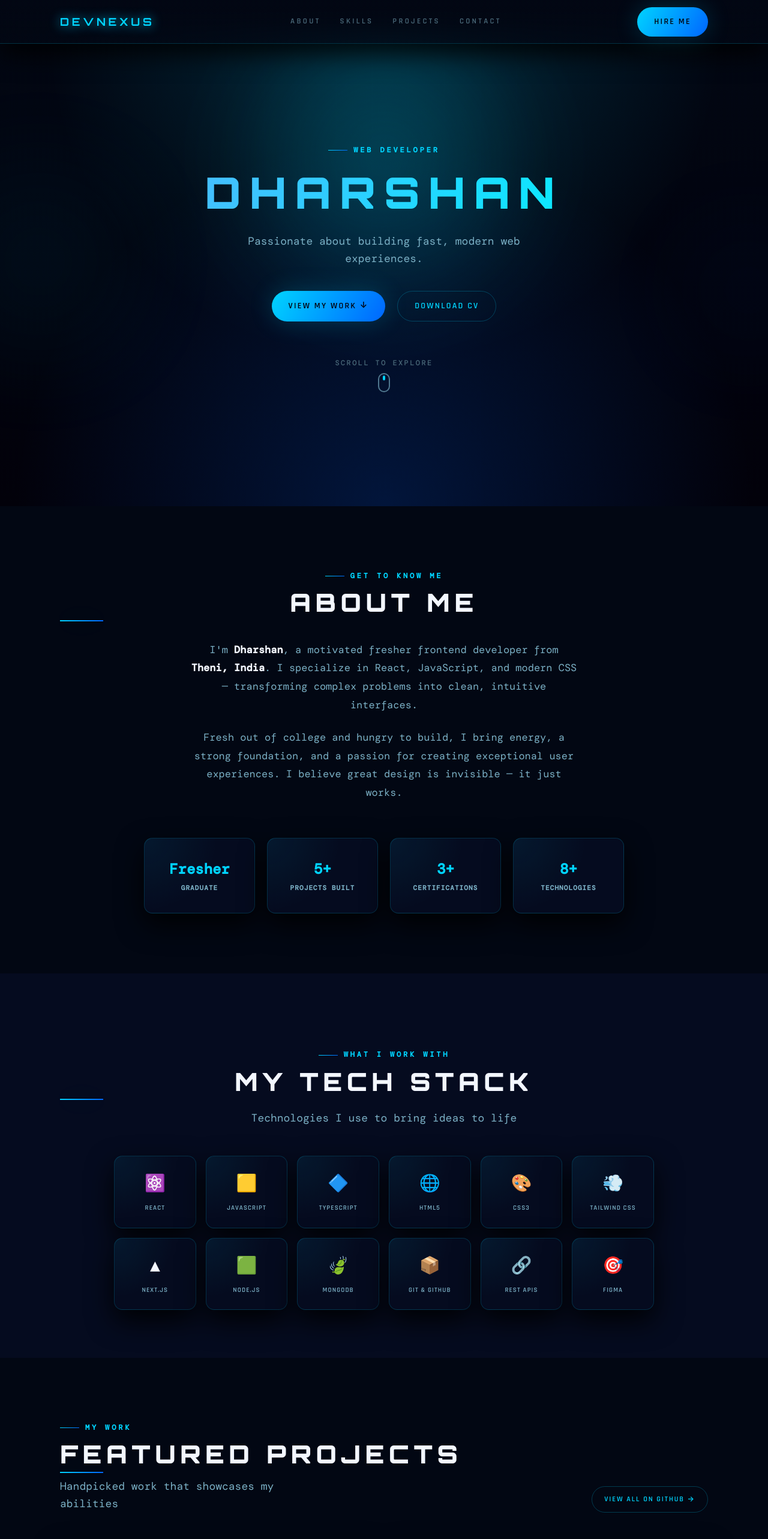
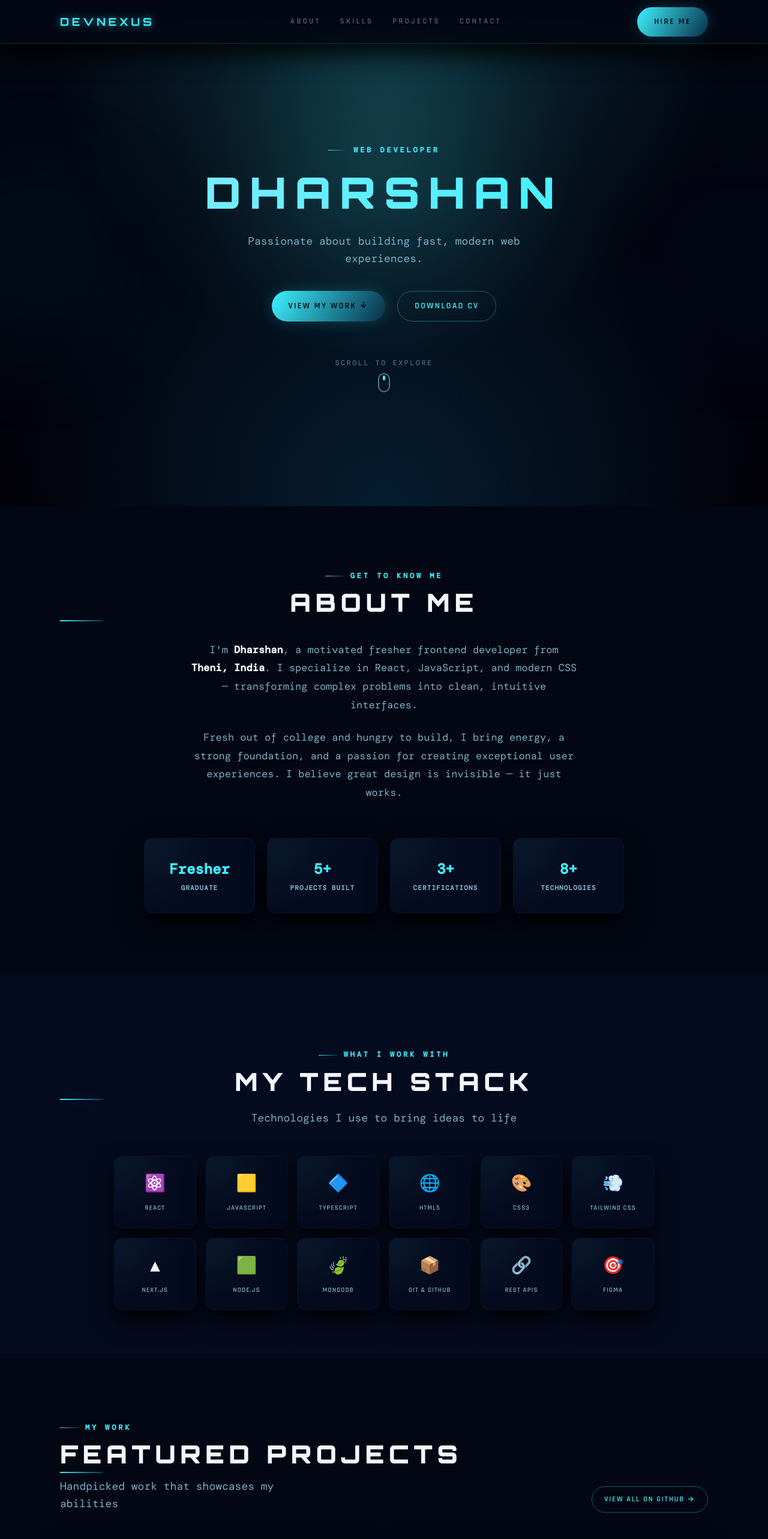
Before and after one commit to dhxrshanr-ai/DevNexus, a React (Vite) app: page / in a window 1280 px wide. Shown: the top 2566 px of the page at 60% size. Built offline with nearby package versions, Linux system fonts and the light colour scheme; a web font is replaced by a local one.

Commit message:
color adjustment

```diff
--- a/src/index.css
+++ b/src/index.css
@@ -9,22 +9,22 @@
   --bg-glass: rgba(5, 11, 31, 0.86);
   --bg-elevated: #050a1a;
 
-  /* Accent colors */
-  --accent-cyan: #00d4ff;
-  --accent-cyan-soft: rgba(0, 212, 255, 0.3);
-  --accent-cyan-dim: rgba(0, 212, 255, 0.12);
-  --accent-cyan-border-subtle: rgba(0, 212, 255, 0.25);
-  --accent-cyan-border-strong: rgba(0, 212, 255, 0.7);
-  --accent-cyan-glow-soft: 0 0 35px rgba(0, 212, 255, 0.25);
-  --accent-cyan-glow-strong: 0 0 55px rgba(0, 212, 255, 0.4);
-  --accent-cyan-glow-intense: 0 0 85px rgba(0, 212, 255, 0.7);
+  /* Accent colors (single-hue cyan family, softer glow) */
+  --accent-cyan: #3cf2ff;
+  --accent-cyan-soft: rgba(60, 242, 255, 0.22);
+  --accent-cyan-dim: rgba(60, 242, 255, 0.12);
+  --accent-cyan-border-subtle: rgba(60, 242, 255, 0.35);
+  --accent-cyan-border-strong: rgba(60, 242, 255, 0.7);
+  --accent-cyan-glow-soft: 0 0 26px rgba(60, 242, 255, 0.22);
+  --accent-cyan-glow-strong: 0 0 42px rgba(60, 242, 255, 0.35);
+  --accent-cyan-glow-intense: 0 0 64px rgba(60, 242, 255, 0.48);
 
-  --accent-blue: #0066ff;
-  --accent-blue-soft: rgba(0, 102, 255, 0.35);
+  --accent-blue: #1fa7d8;
+  --accent-blue-soft: rgba(31, 167, 216, 0.28);
 
-  --accent-success: #00ff88;
-  --accent-success-soft: rgba(0, 255, 136, 0.18);
-  --danger: #ef4444;
+  --accent-success: #46ffe0;
+  --accent-success-soft: rgba(70, 255, 224, 0.16);
+  --danger: #f97373;
 
   /* Backwards-compat aliases */
   --accent: var(--accent-cyan);
@@ -46,24 +46,24 @@
 
   /* Gradients */
   --gradient-hero:
-    radial-gradient(circle at top, rgba(0, 212, 255, 0.18) 0, transparent 55%),
-    radial-gradient(circle at bottom, rgba(0, 102, 255, 0.2) 0, transparent 60%),
+    radial-gradient(circle at top, rgba(60, 242, 255, 0.18) 0, transparent 55%),
+    radial-gradient(circle at bottom, rgba(8, 47, 73, 0.6) 0, transparent 60%),
     linear-gradient(180deg, #020713 0%, #02010a 100%);
-  --gradient-accent: linear-gradient(120deg, var(--accent-cyan), var(--accent-blue));
-  --gradient-text: linear-gradient(120deg, #00f0ff, #66a6ff, #00f0ff);
+  --gradient-accent: linear-gradient(120deg, var(--accent-cyan), rgba(8, 47, 73, 1));
+  --gradient-text: linear-gradient(120deg, #3cf2ff, #93eaff, #3cf2ff);
   --gradient-footer-border: linear-gradient(
     90deg,
     transparent,
-    rgba(0, 212, 255, 0.9),
-    rgba(0, 102, 255, 0.9),
+    rgba(60, 242, 255, 0.85),
+    rgba(8, 47, 73, 0.9),
     transparent
   );
 
   /* Shadows / glows */
-  --shadow-card: 0 18px 45px rgba(0, 0, 0, 0.9);
-  --shadow-glow-soft: 0 0 40px rgba(0, 212, 255, 0.2);
-  --shadow-glow-strong: 0 0 60px rgba(0, 212, 255, 0.35);
-  --shadow-glow-intense: 0 0 85px rgba(0, 212, 255, 0.7);
+  --shadow-card: 0 18px 38px rgba(0, 0, 0, 0.85);
+  --shadow-glow-soft: 0 0 26px rgba(60, 242, 255, 0.18);
+  --shadow-glow-strong: 0 0 40px rgba(60, 242, 255, 0.28);
+  --shadow-glow-intense: 0 0 58px rgba(60, 242, 255, 0.48);
 
   /* Transitions */
   --transition-fast: 120ms cubic-bezier(0.4, 0, 0.2, 1);
@@ -105,8 +105,8 @@ body {
   background:
     repeating-linear-gradient(
       to bottom,
-      rgba(0, 212, 255, 0.04) 0px,
-      rgba(0, 212, 255, 0.04) 1px,
+      rgba(60, 242, 255, 0.024) 0px,
+      rgba(60, 242, 255, 0.024) 1px,
       transparent 1px,
       transparent 4px
     ),
@@ -161,7 +161,7 @@ a {
 
 a:hover {
   color: var(--accent-cyan);
-  text-shadow: 0 0 18px rgba(0, 212, 255, 0.65);
+  text-shadow: 0 0 12px rgba(60, 242, 255, 0.55);
 }
 
 /* ───────────────────── Scrollbar ───────────────────── */
@@ -174,14 +174,14 @@ a:hover {
 }
 
 ::-webkit-scrollbar-thumb {
-  background: rgba(0, 212, 255, 0.35);
+  background: rgba(60, 242, 255, 0.28);
   border-radius: 999px;
-  box-shadow: 0 0 10px rgba(0, 212, 255, 0.4);
+  box-shadow: 0 0 8px rgba(60, 242, 255, 0.4);
 }
 
 ::-webkit-scrollbar-thumb:hover {
-  background: rgba(0, 212, 255, 0.8);
-  box-shadow: 0 0 18px rgba(0, 212, 255, 0.8);
+  background: rgba(60, 242, 255, 0.85);
+  box-shadow: 0 0 14px rgba(60, 242, 255, 0.75);
 }
 
 /* ───────────────────── Container ───────────────────── */
@@ -391,14 +391,14 @@ section[id] {
   z-index: 40;
   background: linear-gradient(
     to bottom,
-    rgba(2, 7, 19, 0.96),
-    rgba(2, 7, 19, 0.88),
-    rgba(2, 7, 19, 0.82)
+    rgba(2, 7, 19, 0.97),
+    rgba(2, 7, 19, 0.92),
+    rgba(2, 7, 19, 0.9)
   );
   backdrop-filter: blur(18px);
   -webkit-backdrop-filter: blur(18px);
-  border-bottom: 1px solid rgba(0, 212, 255, 0.2);
-  box-shadow: 0 18px 40px rgba(0, 0, 0, 0.85);
+  border-bottom: 1px solid rgba(60, 242, 255, 0.18);
+  box-shadow: 0 18px 40px rgba(0, 0, 0, 0.9);
   transition:
     background var(--transition-slow),
     box-shadow var(--transition-slow),
@@ -407,9 +407,9 @@ section[id] {
 }
 
 .navbar-scrolled {
-  background: radial-gradient(circle at top, rgba(0, 212, 255, 0.09), transparent 60%),
+  background: radial-gradient(circle at top, rgba(60, 242, 255, 0.1), transparent 60%),
     rgba(2, 6, 23, 0.98);
-  border-bottom-color: rgba(0, 212, 255, 0.35);
+  border-bottom-color: rgba(60, 242, 255, 0.32);
   box-shadow: 0 22px 70px rgba(0, 0, 0, 0.95);
 }
 
@@ -430,7 +430,7 @@ section[id] {
   letter-spacing: 0.26em;
   text-transform: uppercase;
   color: var(--accent-cyan);
-  text-shadow: 0 0 18px rgba(0, 212, 255, 0.9);
+  text-shadow: 0 0 14px rgba(60, 242, 255, 0.7);
 }
 
 .navbar-desktop-links {
@@ -469,7 +469,7 @@ section[id] {
 
 .navbar-link:hover {
   color: var(--accent-cyan);
-  text-shadow: 0 0 18px rgba(0, 212, 255, 0.7);
+  text-shadow: 0 0 10px rgba(60, 242, 255, 0.6);
 }
 
 .navbar-link:hover::after {
@@ -500,7 +500,7 @@ section[id] {
 .navbar-overlay {
   position: fixed;
   inset: 0;
-  background: radial-gradient(circle at top, rgba(0, 212, 255, 0.16), transparent 55%),
+  background: radial-gradient(circle at top, rgba(60, 242, 255, 0.12), transparent 55%),
     rgba(2, 6, 23, 0.96);
   z-index: 30;
   display: flex;
@@ -534,7 +534,7 @@ section[id] {
 
 .navbar-overlay-link:hover {
   color: var(--accent-cyan);
-  text-shadow: 0 0 18px rgba(0, 212, 255, 0.7);
+  text-shadow: 0 0 12px rgba(60, 242, 255, 0.6);
 }
 
 @media (max-width: 767px) {
@@ -569,16 +569,16 @@ section[id] {
   inset: -200%;
   background-image:
     linear-gradient(
-      rgba(0, 212, 255, 0.03) 1px,
+      rgba(60, 242, 255, 0.028) 1px,
       transparent 1px
     ),
     linear-gradient(
       90deg,
-      rgba(0, 212, 255, 0.03) 1px,
+      rgba(60, 242, 255, 0.028) 1px,
       transparent 1px
     );
-  background-size: 60px 60px;
-  opacity: 0.5;
+  background-size: 64px 64px;
+  opacity: 0.42;
   transform: translateY(0);
   animation: hero-grid-scroll 26s linear infinite;
   mix-blend-mode: soft-light;
@@ -594,8 +594,8 @@ section[id] {
   max-width: 680px;
   aspect-ratio: 1 / 1;
   transform: translateX(-50%);
-  background: radial-gradient(circle, rgba(0, 212, 255, 0.33) 0, transparent 60%);
-  opacity: 0.6;
+  background: radial-gradient(circle, rgba(60, 242, 255, 0.26) 0, transparent 60%);
+  opacity: 0.52;
   filter: blur(40px);
   mix-blend-mode: screen;
   pointer-events: none;
@@ -638,9 +638,9 @@ section[id] {
 /* ───────────────────── Cards & Tags ───────────────────── */
 .card {
   border-radius: var(--radius-md);
-  background: radial-gradient(circle at top left, rgba(0, 212, 255, 0.07), transparent 55%),
+  background: radial-gradient(circle at top left, rgba(60, 242, 255, 0.06), transparent 55%),
     var(--bg-card);
-  border: 1px solid var(--border-subtle);
+  border: 1px solid rgba(9, 20, 40, 0.9);
   box-shadow: var(--shadow-card);
   position: relative;
   overflow: hidden;
@@ -652,7 +652,7 @@ section[id] {
 }
 
 .card:hover {
-  border-color: var(--accent-cyan-border-strong);
+  border-color: var(--accent-cyan-border-subtle);
   box-shadow: var(--shadow-glow-strong);
   transform: translateY(-4px);
 }
@@ -702,8 +702,8 @@ section[id] {
   padding: 4px 12px;
   border-radius: var(--radius-pill);
   color: var(--accent-cyan);
-  background: rgba(0, 212, 255, 0.08);
-  border: 1px solid rgba(0, 212, 255, 0.32);
+  background: rgba(60, 242, 255, 0.08);
+  border: 1px solid rgba(60, 242, 255, 0.32);
   transition:
     background var(--transition-fast),
     box-shadow var(--transition-fast),
@@ -712,8 +712,8 @@ section[id] {
 }
 
 .tag-badge:hover {
-  background: rgba(0, 212, 255, 0.18);
-  border-color: rgba(0, 212, 255, 0.8);
+  background: rgba(60, 242, 255, 0.16);
+  border-color: rgba(60, 242, 255, 0.78);
   box-shadow: var(--shadow-glow-soft);
 }
 
@@ -723,9 +723,9 @@ section[id] {
   gap: 8px;
   padding: 6px 14px;
   border-radius: var(--radius-pill);
-  border: 1px solid rgba(0, 255, 136, 0.55);
-  background: rgba(0, 255, 136, 0.08);
-  color: #00ff88;
+  border: 1px solid rgba(70, 255, 224, 0.55);
+  background: rgba(70, 255, 224, 0.08);
+  color: #a7fff2;
   font-family: "Rajdhani", system-ui, -apple-system, BlinkMacSystemFont, "Segoe UI", sans-serif;
   font-size: 0.7rem;
   letter-spacing: 0.18em;
@@ -737,8 +737,8 @@ section[id] {
   width: 8px;
   height: 8px;
   border-radius: 999px;
-  background: #00ff88;
-  box-shadow: 0 0 18px rgba(0, 255, 136, 0.8);
+  background: #46ffe0;
+  box-shadow: 0 0 14px rgba(70, 255, 224, 0.8);
   animation: availability-pulse 2s ease-in-out infinite;
 }
 
@@ -787,7 +787,7 @@ section[id] {
 
 /* ───────────────────── Footer ───────────────────── */
 .site-footer {
-  background: radial-gradient(circle at top, rgba(0, 212, 255, 0.09), transparent 55%),
+  background: radial-gradient(circle at top, rgba(60, 242, 255, 0.09), transparent 55%),
     #040716;
   border-top: 1px solid transparent;
   border-image: var(--gradient-footer-border) 1;
@@ -811,21 +811,21 @@ section[id] {
 
 /* ───────────────────── Selection ───────────────────── */
 ::selection {
-  background: rgba(0, 212, 255, 0.26);
+  background: rgba(60, 242, 255, 0.26);
   color: #e9f5ff;
 }
 
 /* ───────────────────── Cursor Glow ───────────────────── */
 .cursor-glow {
   position: fixed;
-  width: 420px;
-  height: 420px;
+  width: 320px;
+  height: 320px;
   border-radius: 999px;
   pointer-events: none;
   z-index: 10;
-  background: radial-gradient(circle, rgba(0, 212, 255, 0.38) 0, transparent 60%);
+  background: radial-gradient(circle, rgba(60, 242, 255, 0.32) 0, transparent 60%);
   mix-blend-mode: screen;
-  opacity: 0.18;
+  opacity: 0.14;
   transform: translate(-50%, -50%);
   transition:
     opacity var(--transition-slow),
```
